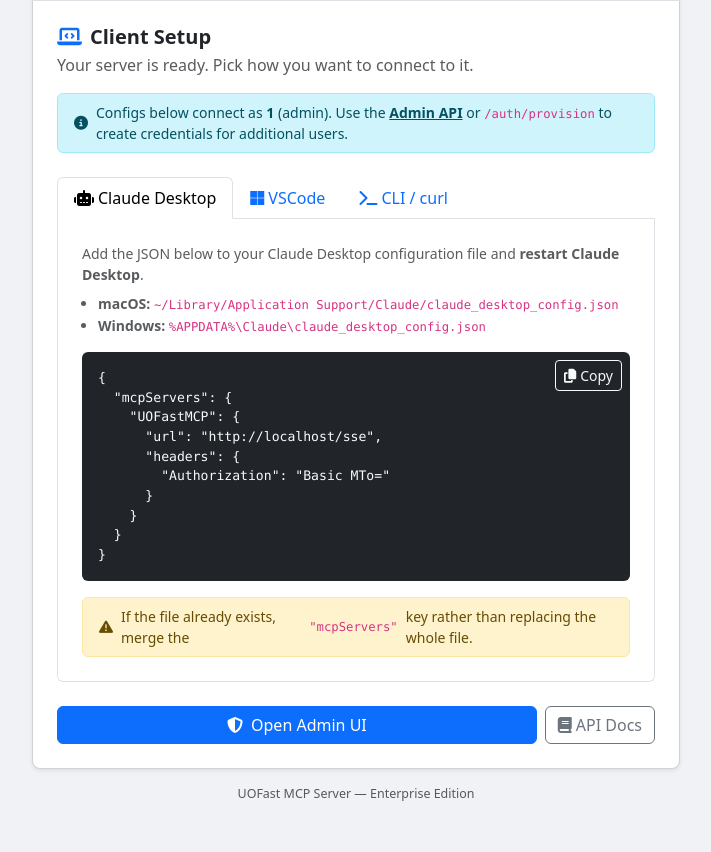
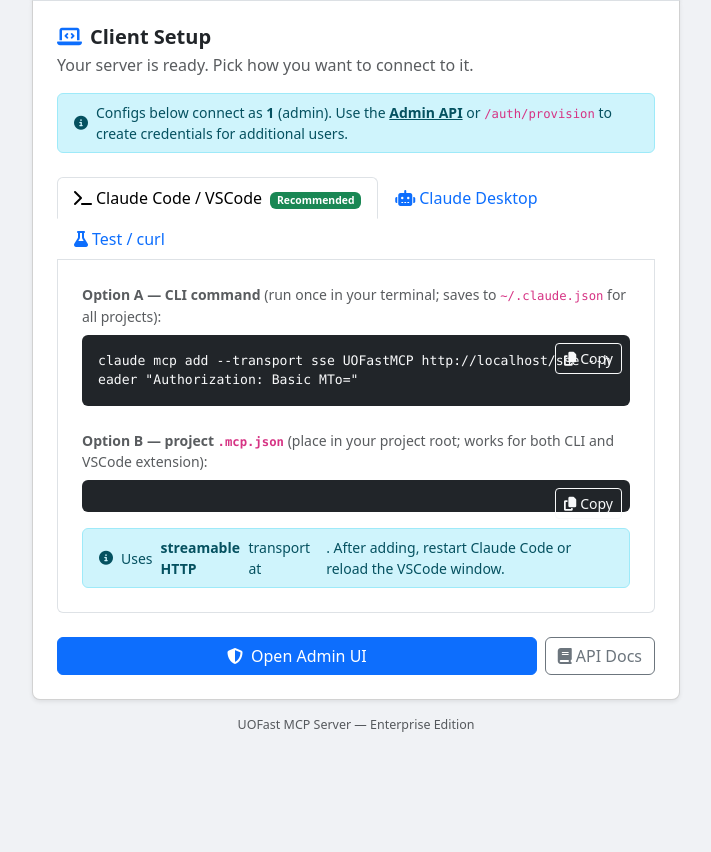
Before and after one commit to RoKiPaRk/UOFastMCP, a FastAPI app: page /admin/setup/client-setup in a window 1280 px wide. Shown: the part 183-1035 px from the top of the page, without its empty margins (284-995 px from the left). After the commit the page ends 915 px from the top, so only its background shows below. Run offline with FastAPI, Linux system fonts and the light colour scheme; the visitor is signed in with stand-in values (Sample User, id 1); parts of the project's set-up code (start-up, migrations or seed data) failed here and were passed over.

Commit message:
html streaming changes for claude extension

```diff
--- a/src/uofast_mcp/app.py
+++ b/src/uofast_mcp/app.py
@@ -2,17 +2,28 @@
 UOFast MCP Server — FastAPI Application Factory
 ================================================
 
-Starts the MCP server over HTTP/SSE transport with HTTP Basic Auth,
+Starts the MCP server over both HTTP and SSE transports with Basic Auth,
 RBAC enforcement, audit logging, and a SQLAdmin web UI.
 
 Entry point:
     uvicorn src.uofast_mcp.app:app --host 0.0.0.0 --port 8000
 
-Connect via CLI (easiest):
-    claude mcp add --transport sse UOFastMCP http://localhost:8000/sse \\
+── Claude Code CLI / VSCode extension (recommended — HTTP transport) ──
+    claude mcp add UOFastMCP http://localhost:8000/mcp \\
       --header "Authorization: Basic <base64-of-user:pass>"
 
-Or via config file (Claude Desktop / VSCode):
+    .mcp.json:
+    {
+      "mcpServers": {
+        "UOFastMCP": {
+          "type": "http",
+          "url": "http://localhost:8000/mcp",
+          "headers": { "Authorization": "Basic <base64-of-user:pass>" }
+        }
+      }
+    }
+
+── Claude Desktop / legacy SSE clients ──
     {
       "mcpServers": {
         "UOFastMCP": {
@@ -22,7 +33,7 @@ Or via config file (Claude Desktop / VSCode):
       }
     }
 
-Visit http://localhost:8000/admin/setup to configure on first run (login: admin / changeme123!).
+Visit http://localhost:8000/setup to configure on first run.
 """
 from __future__ import annotations
 
@@ -45,8 +56,12 @@ except UnicodeDecodeError:
 except ImportError:
     pass  # python-dotenv not installed — env vars must be set manually
 
+from contextlib import asynccontextmanager
+
+import anyio
 from fastapi import FastAPI
 from mcp.server.sse import SseServerTransport
+from mcp.server.streamable_http_manager import StreamableHTTPSessionManager
 from sqladmin import Admin
 from starlette.middleware.sessions import SessionMiddleware
 
@@ -58,6 +73,10 @@ from .security.middleware import AuthMiddleware
 from .server import app as mcp_server, initialize_server, connection_manager
 
 logger = logging.getLogger(__name__)
+
+
+# Session manager for streamable HTTP transport (shared across requests)
+_http_session_manager = StreamableHTTPSessionManager(mcp_server)
 
 
 def create_app() -> FastAPI:
@@ -164,6 +183,15 @@ def create_app() -> FastAPI:
     fast_app.mount("/sse", _SseApp())
     fast_app.mount("/messages", _MessagesApp())
 
+    # --- MCP Streamable HTTP Transport (Claude Code VSCode / modern clients) ---
+    # AuthMiddleware already guards this path; /mcp is NOT in _PUBLIC_PATHS.
+    class _HttpMcpApp:
+        async def __call__(self, scope, receive, send):
+            if scope.get("type") == "http":
+                await _http_session_manager.handle_request(scope, receive, send)
+
+    fast_app.mount("/mcp", _HttpMcpApp())
+
     # --- Root → Admin UI redirect ---
     @fast_app.get("/")
     async def root():
@@ -175,20 +203,26 @@ def create_app() -> FastAPI:
     async def health():
         return {"status": "ok", "service": "uofast-mcp"}
 
-    # --- Lifecycle ---
-    @fast_app.on_event("startup")
-    async def startup():
+    # --- Lifecycle (lifespan keeps the HTTP session manager task group alive) ---
+    @asynccontextmanager
+    async def lifespan(_app: FastAPI):
         logger.info("Initialising security database...")
         await init_db()
         logger.info("Initialising UniData connections...")
         initialize_server()
         logger.info("UOFast MCP Server ready.")
-
-    @fast_app.on_event("shutdown")
-    async def shutdown():
+        async with anyio.create_task_group() as tg:
+            async def _run_http_manager():
+                async with _http_session_manager.run():
+                    await anyio.sleep_forever()
+            tg.start_soon(_run_http_manager)
+            yield
+            tg.cancel_scope.cancel()
         logger.info("Shutting down — closing all UniData connections...")
         if connection_manager:
             connection_manager.close_all_connections()
+
+    fast_app.router.lifespan_context = lifespan
 
     return fast_app
 
--- a/src/uofast_mcp/setup/templates/client_setup.html
+++ b/src/uofast_mcp/setup/templates/client_setup.html
@@ -20,24 +20,25 @@
 <!-- Tab navigation -->
 <ul class="nav nav-tabs mb-0" id="clientTabs" role="tablist">
   <li class="nav-item" role="presentation">
-    <button class="nav-link active" id="claude-tab"
-            data-bs-toggle="tab" data-bs-target="#claude"
-            type="button" role="tab" aria-controls="claude" aria-selected="true">
+    <button class="nav-link active" id="claudecode-tab"
+            data-bs-toggle="tab" data-bs-target="#claudecode"
+            type="button" role="tab" aria-controls="claudecode" aria-selected="true">
+      <i class="fa-solid fa-terminal me-1"></i>Claude Code / VSCode
+      <span class="badge bg-success ms-1" style="font-size:.65rem">Recommended</span>
+    </button>
+  </li>
+  <li class="nav-item" role="presentation">
+    <button class="nav-link" id="desktop-tab"
+            data-bs-toggle="tab" data-bs-target="#desktop"
+            type="button" role="tab" aria-controls="desktop" aria-selected="false">
       <i class="fa-solid fa-robot me-1"></i>Claude Desktop
     </button>
   </li>
   <li class="nav-item" role="presentation">
-    <button class="nav-link" id="vscode-tab"
-            data-bs-toggle="tab" data-bs-target="#vscode"
-            type="button" role="tab" aria-controls="vscode" aria-selected="false">
-      <i class="fa-brands fa-microsoft me-1"></i>VSCode
-    </button>
-  </li>
-  <li class="nav-item" role="presentation">
-    <button class="nav-link" id="cli-tab"
-            data-bs-toggle="tab" data-bs-target="#cli"
-            type="button" role="tab" aria-controls="cli" aria-selected="false">
-      <i class="fa-solid fa-terminal me-1"></i>CLI / curl
+    <button class="nav-link" id="curl-tab"
+            data-bs-toggle="tab" data-bs-target="#curl"
+            type="button" role="tab" aria-controls="curl" aria-selected="false">
+      <i class="fa-solid fa-flask me-1"></i>Test / curl
     </button>
   </li>
 </ul>
@@ -45,74 +46,13 @@
 <div class="tab-content border border-top-0 rounded-bottom p-4 mb-4 bg-white"
      id="clientTabsContent">
 
-  <!-- ── Tab 1: Claude Desktop ────────────────────────────────────────── -->
-  <div class="tab-pane fade show active" id="claude" role="tabpanel"
-       aria-labelledby="claude-tab">
+  <!-- ── Tab 1: Claude Code CLI + VSCode (HTTP transport) ─────────────── -->
+  <div class="tab-pane fade show active" id="claudecode" role="tabpanel"
+       aria-labelledby="claudecode-tab">
 
     <p class="text-muted small mb-2">
-      Add the JSON below to your Claude Desktop configuration file and
-      <strong>restart Claude Desktop</strong>.
-    </p>
-    <ul class="text-muted small mb-3 ps-3">
-      <li>
-        <strong>macOS:</strong>
-        <code>~/Library/Application Support/Claude/claude_desktop_config.json</code>
-      </li>
-      <li>
-        <strong>Windows:</strong>
-        <code>%APPDATA%\Claude\claude_desktop_config.json</code>
-      </li>
-    </ul>
-
-    <div class="position-relative">
-      <pre id="claudeConfig" class="bg-dark text-light rounded p-3 mb-0"
-           style="font-size:.82rem">{{ claude_desktop_config }}</pre>
-      <button class="btn btn-sm btn-outline-light position-absolute top-0 end-0 m-2"
-              onclick="copyText(document.getElementById('claudeConfig').textContent, this)">
-        <i class="fa fa-copy me-1"></i>Copy
-      </button>
-    </div>
-
-    <div class="alert alert-warning py-2 mt-3 mb-0 small d-flex align-items-center gap-2">
-      <i class="fa fa-triangle-exclamation flex-shrink-0"></i>
-      If the file already exists, merge the <code>"mcpServers"</code> key rather
-      than replacing the whole file.
-    </div>
-  </div>
-
-  <!-- ── Tab 2: VSCode ────────────────────────────────────────────────── -->
-  <div class="tab-pane fade" id="vscode" role="tabpanel"
-       aria-labelledby="vscode-tab">
-
-    <p class="text-muted small mb-2">
-      Create (or update) <code>.vscode/mcp.json</code> in your workspace root,
-      then reload the window (<kbd>Ctrl+Shift+P</kbd> → <em>Developer: Reload Window</em>).
-    </p>
-
-    <div class="position-relative">
-      <pre id="vscodeConfig" class="bg-dark text-light rounded p-3 mb-0"
-           style="font-size:.82rem">{{ vscode_config }}</pre>
-      <button class="btn btn-sm btn-outline-light position-absolute top-0 end-0 m-2"
-              onclick="copyText(document.getElementById('vscodeConfig').textContent, this)">
-        <i class="fa fa-copy me-1"></i>Copy
-      </button>
-    </div>
-
-    <div class="alert alert-info py-2 mt-3 mb-0 small d-flex align-items-center gap-2">
-      <i class="fa fa-circle-info flex-shrink-0"></i>
-      Requires the
-      <a href="https://marketplace.visualstudio.com/search?term=mcp&target=VSCode"
-         target="_blank" rel="noopener" class="alert-link">VSCode MCP extension</a>.
-      The server type is <code>"sse"</code>.
-    </div>
-  </div>
-
-  <!-- ── Tab 3: CLI / curl ────────────────────────────────────────────── -->
-  <div class="tab-pane fade" id="cli" role="tabpanel"
-       aria-labelledby="cli-tab">
-
-    <p class="text-muted small mb-2">
-      Register the server in Claude Code CLI (run once in your terminal):
+      <strong>Option A — CLI command</strong> (run once in your terminal; saves to
+      <code>~/.claude.json</code> for all projects):
     </p>
     <div class="position-relative mb-4">
       <pre id="cliCmd" class="bg-dark text-light rounded p-3 mb-0"
@@ -123,7 +63,58 @@
       </button>
     </div>
 
-    <p class="text-muted small mb-2">Test the connection with curl:</p>
+    <p class="text-muted small mb-2">
+      <strong>Option B — project <code>.mcp.json</code></strong> (place in your project
+      root; works for both CLI and VSCode extension):
+    </p>
+    <div class="position-relative">
+      <pre id="claudeCodeConfig" class="bg-dark text-light rounded p-3 mb-0"
+           style="font-size:.82rem">{{ claude_code_config }}</pre>
+      <button class="btn btn-sm btn-outline-light position-absolute top-0 end-0 m-2"
+              onclick="copyText(document.getElementById('claudeCodeConfig').textContent, this)">
+        <i class="fa fa-copy me-1"></i>Copy
+      </button>
+    </div>
+
+    <div class="alert alert-info py-2 mt-3 mb-0 small d-flex align-items-center gap-2">
+      <i class="fa fa-circle-info flex-shrink-0"></i>
+      Uses <strong>streamable HTTP</strong> transport at <code>{{ http_url }}</code>.
+      After adding, restart Claude Code or reload the VSCode window.
+    </div>
+  </div>
+
+  <!-- ── Tab 2: Claude Desktop (SSE) ──────────────────────────────────── -->
+  <div class="tab-pane fade" id="desktop" role="tabpanel"
+       aria-labelledby="desktop-tab">
+
+    <p class="text-muted small mb-2">
+      Add to your Claude Desktop config and <strong>restart Claude Desktop</strong>.
+    </p>
+    <ul class="text-muted small mb-3 ps-3">
+      <li><strong>macOS:</strong> <code>~/Library/Application Support/Claude/claude_desktop_config.json</code></li>
+      <li><strong>Windows:</strong> <code>%APPDATA%\Claude\claude_desktop_config.json</code></li>
+    </ul>
+
+    <div class="position-relative">
+      <pre id="claudeDesktopConfig" class="bg-dark text-light rounded p-3 mb-0"
+           style="font-size:.82rem">{{ claude_desktop_config }}</pre>
+      <button class="btn btn-sm btn-outline-light position-absolute top-0 end-0 m-2"
+              onclick="copyText(document.getElementById('claudeDesktopConfig').textContent, this)">
+        <i class="fa fa-copy me-1"></i>Copy
+      </button>
+    </div>
+
+    <div class="alert alert-warning py-2 mt-3 mb-0 small d-flex align-items-center gap-2">
+      <i class="fa fa-triangle-exclamation flex-shrink-0"></i>
+      Merge the <code>"mcpServers"</code> key — don't replace the whole file.
+    </div>
+  </div>
+
+  <!-- ── Tab 3: curl test ──────────────────────────────────────────────── -->
+  <div class="tab-pane fade" id="curl" role="tabpanel"
+       aria-labelledby="curl-tab">
+
+    <p class="text-muted small mb-2">Verify the server is reachable:</p>
     <div class="position-relative">
       <pre id="curlCmd" class="bg-dark text-light rounded p-3 mb-0"
            style="font-size:.82rem; word-break:break-all">{{ curl_command }}</pre>
@@ -132,13 +123,11 @@
         <i class="fa fa-copy me-1"></i>Copy
       </button>
     </div>
-
     <div class="alert alert-success py-2 mt-3 mb-0 small d-flex align-items-center gap-2">
       <i class="fa fa-circle-check flex-shrink-0"></i>
       A healthy server returns <code>{"status":"ok"}</code>.
     </div>
   </div>
-
 
 </div>
 
```
Also changed, not shown: src/uofast_mcp/setup/router.py (+21 -15 lines).
